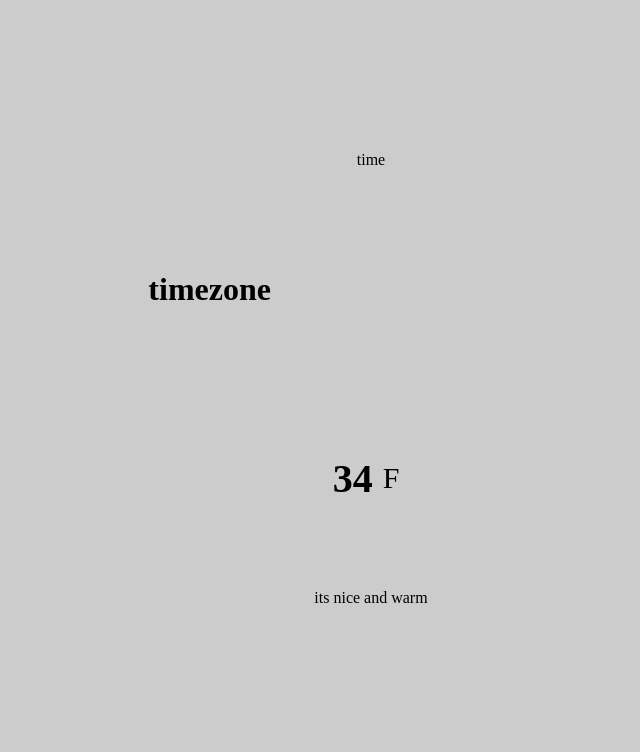
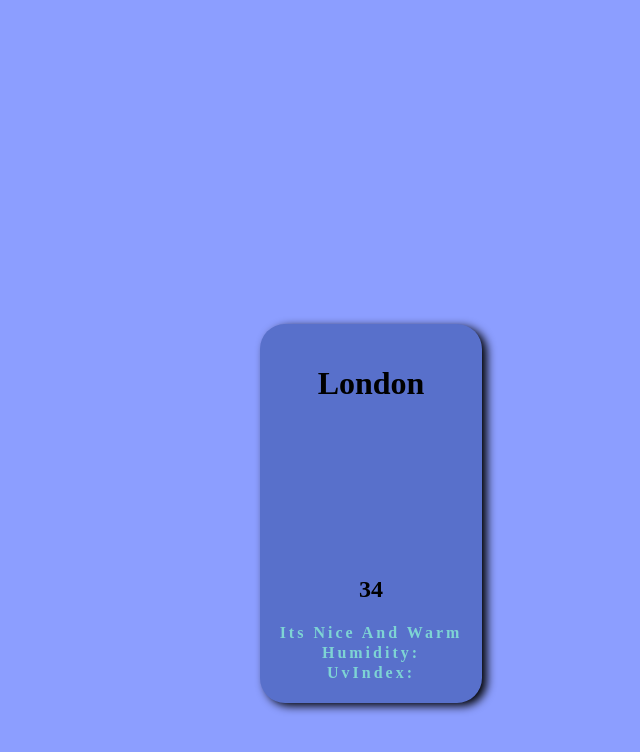
Before and after one commit to nmguni/weatherAPI, a plain HTML site: page index.html in a window 1280 px wide. Shown: the whole page, without its empty margins (269-909 px from the left). Drawn offline with Linux system fonts and the light colour scheme.

Commit message:
final commit

```diff
--- a/assets/style.css
+++ b/assets/style.css
@@ -1,41 +1,25 @@
-* {
-    margin: 0;
-    padding: 0;
-    box-sizing: border-box;
-}
+
 body{
-    height: 100vh;
+    background: #8c9eff;
     display: flex;
-    flex-direction: column;
+    align-items: center;
     justify-content: center;
-    background: #ccc;
-    align-items: center;
-/* fontfam */
+
 }
 
-.location,
-.temperature{
-    height: 30vh;
-    width: 50%;
-    display: flex;
-    justify-content: space-around;
-    align-items: center;
+.card{
+    text-align: center;
+    background: #5870cb;
+    margin-top: 25%;
+    padding: 20px;
+    border-radius: 25px;
+    box-shadow: 5px 3px 10px  #000;
+    text-transform: capitalize;
 }
 
-.temperature{
-    flex-direction: column;
+.weather-descriptions{
+    letter-spacing: 3px;
+    line-height: 20px;
+    font-weight: 600;
+    color: rgb(126, 212, 212);
 }
-
-.degree-section{
-    display: flex;
-    align-items: center;
-    cursor: pointer;
-}
-
-.degree-section span{
-    margin: 10px;
-    font-size: 30px;
-}
-.degree-section h2{
-    font-size: 40px;
-}
--- a/index.html
+++ b/index.html
@@ -12,17 +12,28 @@
 </head>
 
 <body>
-    <div class="time">time</div>
+    <div class="card">
+        <!-- <div class="time">time</div> -->
         <div class="location">
-        <h1 class="location-timezone">timezone</h1>
+            <h1 class="location-timezone">London</h1>
             <canvas class="icon" width="128" height="128"></canvas>
         </div>
         <div class="temperature">
             <div class="degree-section">
                 <h2 class="temp-degree">34</h2>
-            <span>F</span>
+                <span style="display: none">F</span>
             </div>
+            <div class="weather-descriptions">
                 <div class="temp-description">its nice and warm</div>
+                <div> humidity:
+                    <span class="humidity"></span>
+                </div>
+                <div> uvIndex:
+                    <span class="uvIndex"></span>
+                </div>
+            </div>
+
+        </div>
     </div>
     <!-- scripts -->
     <script src="skycons.js"></script>
--- a/js/script.js
+++ b/js/script.js
@@ -6,7 +6,9 @@ window.addEventListener('load', () => {
     let locationTimeZone = document.querySelector('.location-timezone');
     let tempSection = document.querySelector('.temperature');
     const tempSpan = document.querySelector('.temperature span');
-    const currentTime = document.querySelector('.time');
+    const dayHumidity = document.querySelector('.humidity');
+    const UV = document.querySelector('.uvIndex');
+    const dayWindSpeed = document.querySelector('.windspeed');
 
     if (navigator.geolocation) {
         navigator.geolocation.getCurrentPosition(Position => {
@@ -22,12 +24,15 @@ window.addEventListener('load', () => {
                 })
                 .then(data => {
                     // console.log(data);
-                    const { temperature, summary, icon } = data.currently;
+                    const { temperature, summary, icon, humidity, visibility, uvIndex } = data.currently;
                     // set dom elements from the api
+                    dayHumidity.textContent = humidity;
                     temperatureDegree.textContent = temperature;
                     temperatureDescription.textContent = summary;
                     locationTimeZone.textContent = data.timezone;
-                    currentTime.textContent = data.uvIndex;
+                    UV.textContent = uvIndex;
+
+
                     // formula for celsus
                     let celsius = (temperature - 32) * (5 / 9);
                     //set icons
@@ -39,10 +44,10 @@ window.addEventListener('load', () => {
                     tempSection.addEventListener('click', () => {
                         if (tempSpan.textContent === "F") {
                             tempSpan.textContent = "C";
-                            temperatureDegree.textContent = Math.floor(celsius);
+                            temperatureDegree.textContent = Math.floor(celsius) + ' ' + 'C';
                         } else {
                             tempSpan.textContent = "F";
-                            temperatureDegree.textContent = temperature;
+                            temperatureDegree.textContent = temperature + ' ' + 'F';
                         }
                     })
 
@@ -52,7 +57,7 @@ window.addEventListener('load', () => {
     }
 
     function setIcons(icon, iconID) {
-        const skycons = new Skycons({ "color": "white" });
+        const skycons = new Skycons({ "color": "black" });
         const currentIcon = icon.replace(/-/g, "_").toUpperCase();
         skycons.play();
         return skycons.set(iconID, Skycons[currentIcon]);
```
Lines whose indentation alone changed are shown as unchanged.
